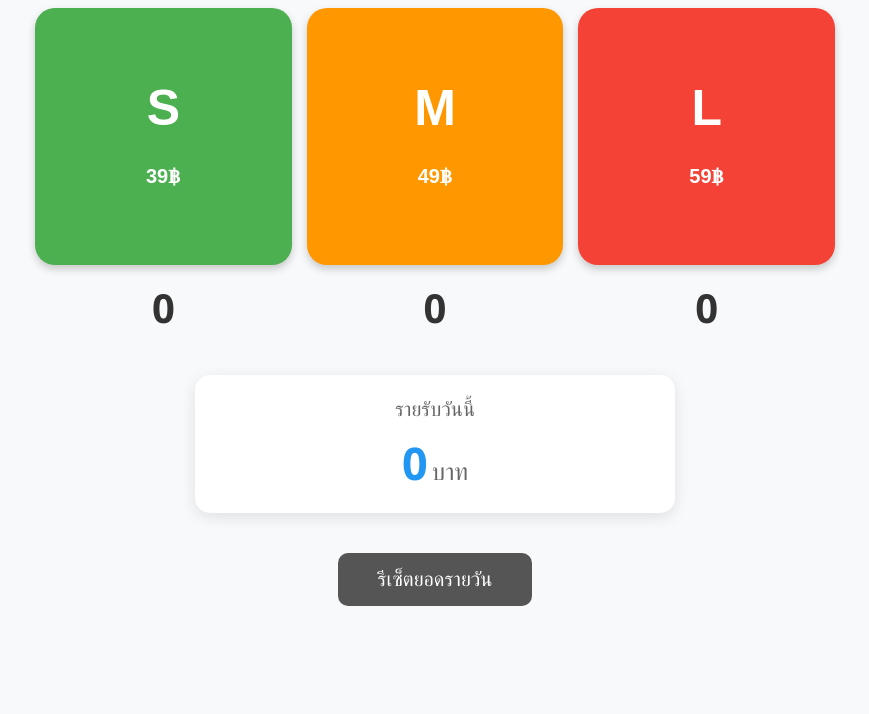
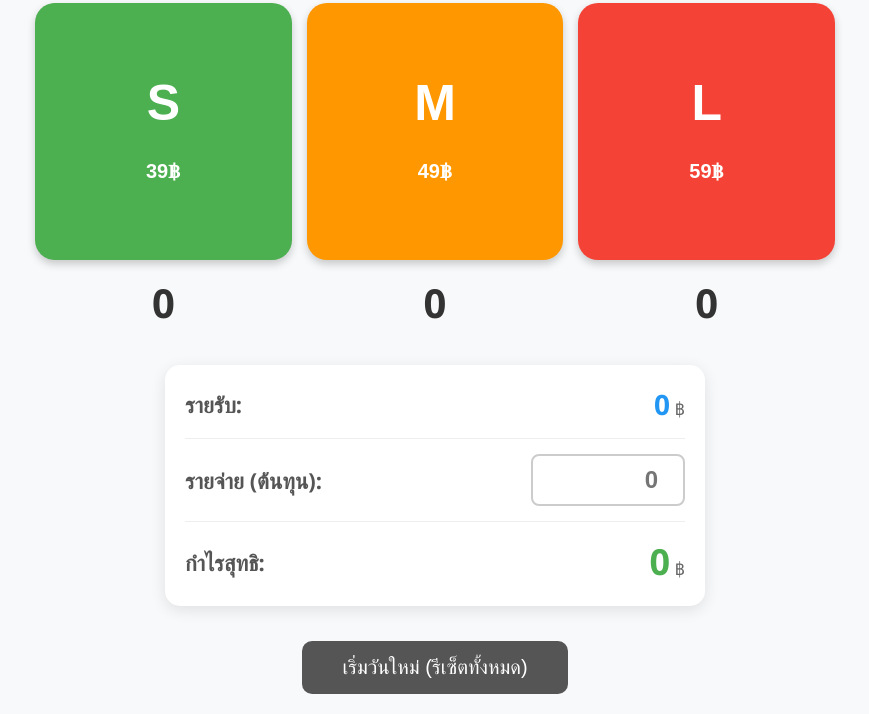
Before and after one commit to Tiwakornkub/frenchfries-counter, a plain HTML site: page index.html in a window 1280 px wide. Shown: the part 106-820 px from the top of the page, without its empty margins (205-1074 px from the left). Drawn offline with Linux system fonts and the light colour scheme.

Commit message:
add expense and profit calculator

```diff
--- a/index.html
+++ b/index.html
@@ -3,7 +3,7 @@
 <head>
     <meta charset="UTF-8">
     <meta name="viewport" content="width=device-width, initial-scale=1.0, maximum-scale=1.0, user-scalable=no">
-    <title>Sale Counter</title>
+    <title>Sale Counter & Profit</title>
     <style>
         body {
             font-family: 'Segoe UI', Tahoma, Geneva, Verdana, sans-serif;
@@ -15,7 +15,7 @@
             padding: 20px;
             touch-action: manipulation;
         }
-        h1 { color: #333; margin-bottom: 30px; }
+        h1 { color: #333; margin-bottom: 25px; }
         .container {
             display: flex;
             gap: 15px;
@@ -54,34 +54,52 @@
             color: #333;
         }
 
-        /* ส่วนที่เพิ่มมาใหม่สำหรับแสดงยอดเงิน */
-        .total-box {
-            margin-top: 40px;
-            padding: 20px 40px;
+        /* กล่องสรุปยอด */
+        .summary-box {
+            margin-top: 35px;
+            padding: 20px;
             background-color: #fff;
             border-radius: 15px;
             box-shadow: 0 4px 15px rgba(0,0,0,0.1);
-            text-align: center;
-            width: 80%;
-            max-width: 400px;
+            width: 90%;
+            max-width: 500px;
         }
-        .total-title {
-            font-size: 20px;
-            color: #666;
-            margin-bottom: 10px;
+        .summary-row {
+            display: flex;
+            justify-content: space-between;
+            align-items: center;
+            margin-bottom: 15px;
+            padding-bottom: 15px;
+            border-bottom: 1px solid #eee;
         }
-        .total-amount {
-            font-size: 45px;
+        .summary-row:last-child {
+            border-bottom: none; margin-bottom: 0; padding-bottom: 0;
+        }
+        .summary-label {
+            font-size: 22px;
             font-weight: bold;
-            color: #2196F3; /* สีฟ้า */
+            color: #555;
         }
-        .baht-text {
+        .revenue-text { font-size: 28px; font-weight: bold; color: #2196F3; } /* สีฟ้า */
+
+        /* ช่องกรอกรายจ่าย */
+        .expense-input {
             font-size: 24px;
-            color: #666;
+            padding: 10px;
+            width: 130px;
+            text-align: right;
+            border: 2px solid #ccc;
+            border-radius: 8px;
+            font-weight: bold;
+            color: #ff9800;
         }
+        .expense-input:focus { outline: none; border-color: #ff9800; }
+
+        .profit-text { font-size: 36px; font-weight: bold; color: #4CAF50; transition: color 0.3s;} /* สีเขียว */
+        .profit-negative { color: #F44336; } /* สีแดงถ้าขาดทุน */
 
         .reset-btn {
-            margin-top: 40px;
+            margin-top: 35px;
             padding: 15px 40px;
             font-size: 20px;
             background-color: #555;
@@ -111,27 +129,42 @@
         </div>
     </div>
 
-    <div class="total-box">
-        <div class="total-title">รายรับวันนี้</div>
-        <div>
-            <span class="total-amount" id="total-revenue">0</span>
-            <span class="baht-text"> บาท</span>
+    <div class="summary-box">
+        <div class="summary-row">
+            <span class="summary-label">รายรับ:</span>
+            <div><span class="revenue-text" id="total-revenue">0</span><span style="font-size:18px; color:#666;"> ฿</span></div>
+        </div>
+        <div class="summary-row">
+            <span class="summary-label">รายจ่าย (ต้นทุน):</span>
+            <div>
+                <input type="number" class="expense-input" id="expense-input" placeholder="0" oninput="calculateProfit()">
+            </div>
+        </div>
+        <div class="summary-row">
+            <span class="summary-label">กำไรสุทธิ:</span>
+            <div><span class="profit-text" id="net-profit">0</span><span style="font-size:18px; color:#666;"> ฿</span></div>
         </div>
     </div>
 
-    <button class="reset-btn" onclick="resetCounts()">รีเซ็ตยอดรายวัน</button>
+    <button class="reset-btn" onclick="resetCounts()">เริ่มวันใหม่ (รีเซ็ตทั้งหมด)</button>
 
     <script>
         let counts = { 'S': 0, 'M': 0, 'L': 0 };
-        const prices = { 'S': 39, 'M': 49, 'L': 59 }; // ราคาของแต่ละไซส์
+        const prices = { 'S': 39, 'M': 49, 'L': 59 };
 
         window.onload = function() {
             try {
+                // โหลดจำนวนที่นับไว้
                 ['S', 'M', 'L'].forEach(size => {
                     counts[size] = parseInt(localStorage.getItem('sale_' + size)) || 0;
                     document.getElementById('count-' + size).innerText = counts[size];
                 });
-                updateTotal(); // คำนวณยอดเงินตอนเปิดแอป
+
+                // โหลดรายจ่ายที่เคยกรอกไว้
+                let savedExpense = localStorage.getItem('daily_expense') || "";
+                document.getElementById('expense-input').value = savedExpense;
+
+                calculateProfit(); // คำนวณกำไรตอนเปิดแอป
             } catch(e) {
                 console.warn("ไม่สามารถดึงข้อมูลที่บันทึกไว้ได้");
             }
@@ -140,30 +173,53 @@
         function addSale(size) {
             counts[size]++;
             document.getElementById('count-' + size).innerText = counts[size];
-            updateTotal(); // อัปเดตยอดเงินทุกครั้งที่กด
+            calculateProfit(); // อัปเดตยอดเงินทุกครั้งที่กด
 
             try {
                 localStorage.setItem('sale_' + size, counts[size]);
             } catch(e) {}
         }
 
-        // ฟังก์ชันคำนวณยอดเงินรวม
-        function updateTotal() {
-            let total = (counts['S'] * prices['S']) + (counts['M'] * prices['M']) + (counts['L'] * prices['L']);
-            // ใส่ลูกน้ำ (comma) ให้ตัวเลขดูง่ายขึ้น
-            document.getElementById('total-revenue').innerText = total.toLocaleString('th-TH');
+        // ฟังก์ชันคำนวณรายรับและกำไร
+        function calculateProfit() {
+            // 1. คำนวณรายรับรวม
+            let revenue = (counts['S'] * prices['S']) + (counts['M'] * prices['M']) + (counts['L'] * prices['L']);
+            document.getElementById('total-revenue').innerText = revenue.toLocaleString('th-TH');
+
+            // 2. ดึงค่ารายจ่ายจากช่องกรอก
+            let expenseInput = document.getElementById('expense-input').value;
+            let expense = parseInt(expenseInput) || 0;
+
+            // บันทึกรายจ่ายเผื่อรีเฟรชหน้าเว็บ
+            try { localStorage.setItem('daily_expense', expenseInput); } catch(e) {}
+
+            // 3. คำนวณกำไร (รายรับ - รายจ่าย)
+            let profit = revenue - expense;
+            let profitDisplay = document.getElementById('net-profit');
+
+            profitDisplay.innerText = profit.toLocaleString('th-TH');
+
+            // เปลี่ยนสีตามกำไร/ขาดทุน
+            if (profit < 0) {
+                profitDisplay.classList.add('profit-negative'); // สีแดง
+            } else {
+                profitDisplay.classList.remove('profit-negative'); // สีเขียว
+            }
         }
 
         function resetCounts() {
-            if(confirm('ต้องการรีเซ็ตยอดขายทั้งหมดเป็น 0 ใช่หรือไม่?')) {
+            if(confirm('ต้องการเริ่มวันใหม่ รีเซ็ตยอดขายและรายจ่ายทั้งหมดเป็น 0 ใช่หรือไม่?')) {
                 ['S', 'M', 'L'].forEach(size => {
                     counts[size] = 0;
                     document.getElementById('count-' + size).innerText = 0;
-                    try {
-                        localStorage.setItem('sale_' + size, 0);
-                    } catch(e) {}
+                    try { localStorage.setItem('sale_' + size, 0); } catch(e) {}
                 });
-                updateTotal(); // รีเซ็ตยอดเงินเป็น 0
+
+                // รีเซ็ตช่องรายจ่าย
+                document.getElementById('expense-input').value = "";
+                try { localStorage.setItem('daily_expense', ""); } catch(e) {}
+
+                calculateProfit();
             }
         }
     </script>
```
